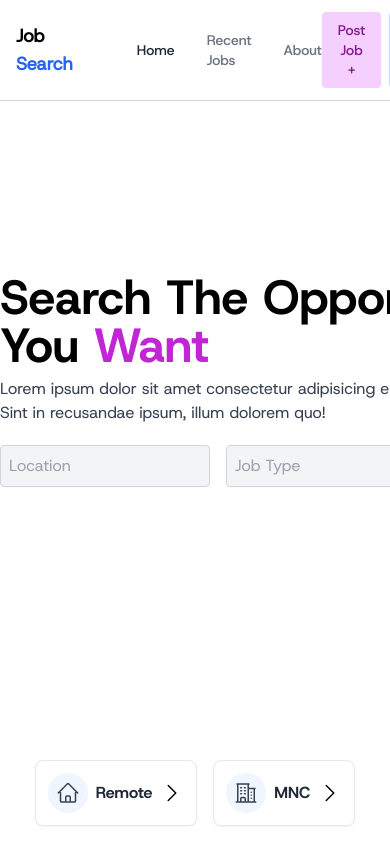
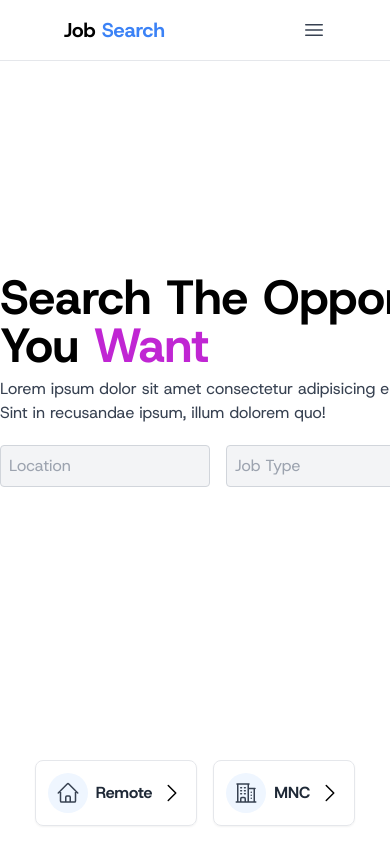
Before and after one commit to DolenDeori/JobPortal, a React (Vite) app: page / in a window 390 px wide. Shown: the top 841 px of the page. Built offline with nearby package versions, Linux system fonts and the light colour scheme.

Commit message:
feat(Navigation): implement responsive mobile menu and enhance navigation structure.

```diff
--- a/src/components/Navigation.jsx
+++ b/src/components/Navigation.jsx
@@ -1,38 +1,106 @@
-import React from "react";
+import { Bars3Icon, XMarkIcon } from "@heroicons/react/24/outline";
+import React, { useState } from "react";
+import { Dialog, DialogPanel } from "@headlessui/react";
+import { CustomButton } from "./CustomButton";
+
+const navigation = [
+  { name: "Home", href: "#" },
+  { name: "Recent Jobs", href: "#" },
+  { name: "About Us", href: "#" },
+];
 
 export const Navigation = () => {
+  const [mobileMenuOpen, setMobileMenuOpen] = useState(false);
   return (
-    <nav className="bg-white flex justify-between items-center py-3 lg:px-16 sm:px-8 px-4 font-HostGroteskRegular border-b border-gray-300 fixed w-full">
-      <div className="flex gap-16">
-        <div className="font-bold text-lg">
-          Job <span className="text-blue-600">Search</span>
+    <header className="inset-x-0 top-0 z-50 px-16 fixed bg-white border-b">
+      <nav
+        aria-label="Global"
+        className="flex items-center justify-between py-4"
+      >
+        <div className="flex items-center gap-16">
+          {/* Navigation Logo */}
+          <div className="flex">
+            <a href="#" className="-m-1.5 p-1.5 font-HostGroteskBold text-xl">
+              <span className="sr-only">Your Company</span>
+              Job
+              <span className="text-blue-500"> Search</span>
+            </a>
+          </div>
+
+          {/* Navigation Links */}
+          <div className="hidden lg:flex lg:gap-x-8 font-HostGroteskMedium">
+            {navigation.map((item) => (
+              <a
+                key={item.name}
+                href={item.href}
+                className="text-sm/6 text-gray-500 hover:text-gray-800"
+              >
+                {item.name}
+              </a>
+            ))}
+          </div>
         </div>
-        <ul className="flex gap-8 justify-center items-center text-gray-500 duration-150 text-sm font-HostGroteskMedium">
-          <li>
-            <a href="#" className="text-gray-800">
-              Home
+
+        <div className="flex lg:hidden">
+          <button
+            type="button"
+            onClick={() => setMobileMenuOpen(true)}
+            className="-m-2.5 inline-flex items-center justify-center rounded-md p-2.5 text-gray-700"
+          >
+            <span className="sr-only">Open main menu</span>
+            <Bars3Icon aria-hidden="true" className="size-6" />
+          </button>
+        </div>
+        {/* Navigation CTA */}
+        <div className="hidden lg:flex gap-2">
+          <CustomButton title="Post Job +" bgVarient="secondary" />
+          <CustomButton title="Login / Sign Up" bgVarient="primary" />
+        </div>
+      </nav>
+
+      <Dialog
+        open={mobileMenuOpen}
+        onClose={setMobileMenuOpen}
+        className="lg:hidden"
+      >
+        <div className="fixed inset-0 z-50" />
+        <DialogPanel className="fixed inset-y-0 right-0 z-50 w-full overflow-y-auto bg-white px-6 py-6 sm:max-w-sm sm:ring-1 sm:ring-gray-900/10">
+          <div className="flex items-center justify-between">
+            <a href="#" className="-m-1.5 p-1.5 font-HostGroteskBold text-xl">
+              <span className="sr-only">Your Company</span>
+              Job
+              <span className="text-blue-500"> Search</span>
             </a>
-          </li>
-          <li>
-            <a href="#" className="hover:text-gray-800">
-              Recent Jobs
-            </a>
-          </li>
-          <li>
-            <a href="#" className="hover:text-gray-800">
-              About
-            </a>
-          </li>
-        </ul>
-      </div>
-      <div className="flex gap-2">
-        <button className="bg-fuchsia-200 px-4 py-2 font-HostGroteskMedium rounded text-fuchsia-800 hover:bg-fuchsia-600 hover:text-white duration-150 hover:shadow-lg text-sm">
-          Post Job +
-        </button>
-        <button className="bg-blue-200 px-4 py-2 font-HostGroteskMedium rounded text-blue-800 hover:bg-blue-600 hover:text-white duration-150 hover:shadow-lg text-sm">
-          Login / Singup
-        </button>
-      </div>
-    </nav>
+            <button
+              type="button"
+              onClick={() => setMobileMenuOpen(false)}
+              className="-m-2.5 rounded-md p-2.5 text-gray-700"
+            >
+              <span className="sr-only">Close menu</span>
+              <XMarkIcon aria-hidden="true" className="size-6" />
+            </button>
+          </div>
+          <div className="mt-6 flow-root">
+            <div className="-my-6 divide-y divide-gray-500/10">
+              <div className="space-y-2 py-6">
+                {navigation.map((item) => (
+                  <a
+                    key={item.name}
+                    href={item.href}
+                    className="-mx-3 block rounded-lg px-3 py-2 text-base/7 text-gray-900 hover:bg-gray-50 font-HostGroteskMedium"
+                  >
+                    {item.name}
+                  </a>
+                ))}
+              </div>
+              <div className="py-6 flex gap-4">
+                <CustomButton title="Post Job +" bgVarient="secondary" />
+                <CustomButton title="Login / Sign Up" bgVarient="primary" />
+              </div>
+            </div>
+          </div>
+        </DialogPanel>
+      </Dialog>
+    </header>
   );
 };
```
